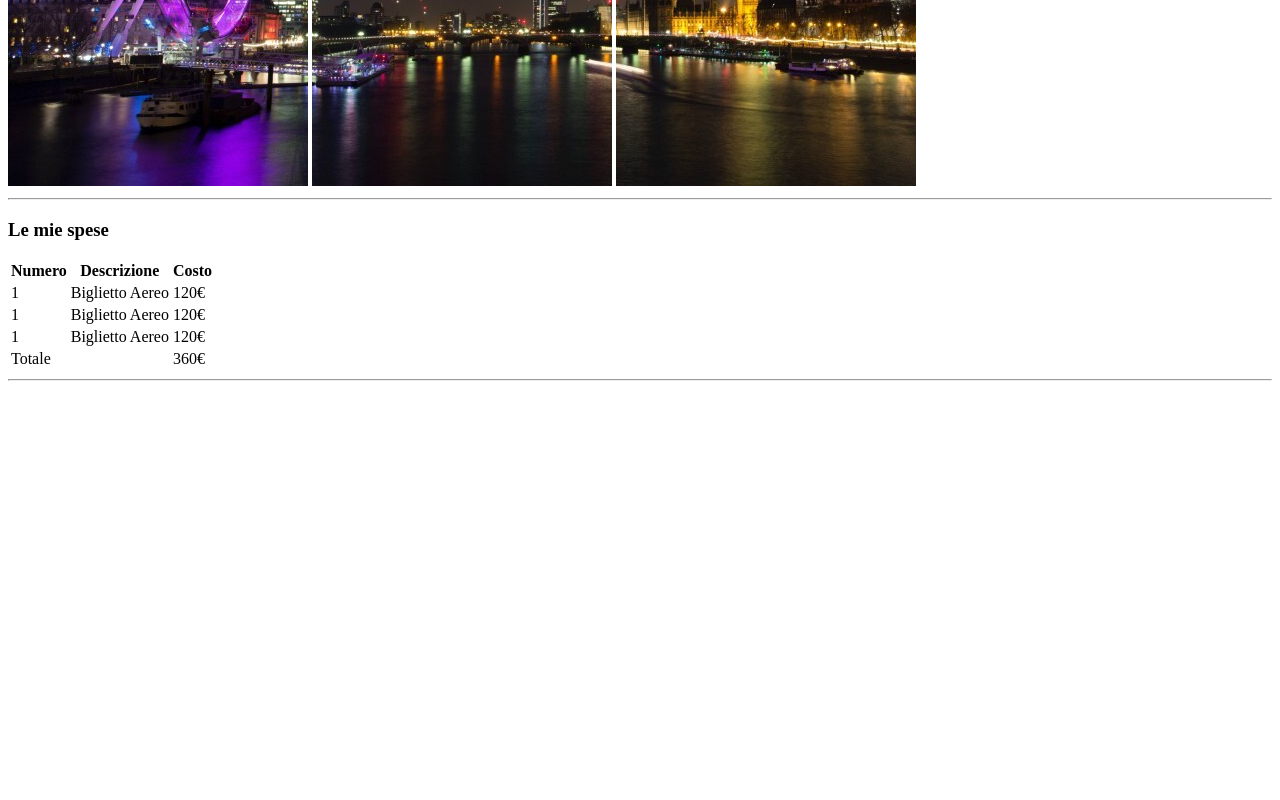
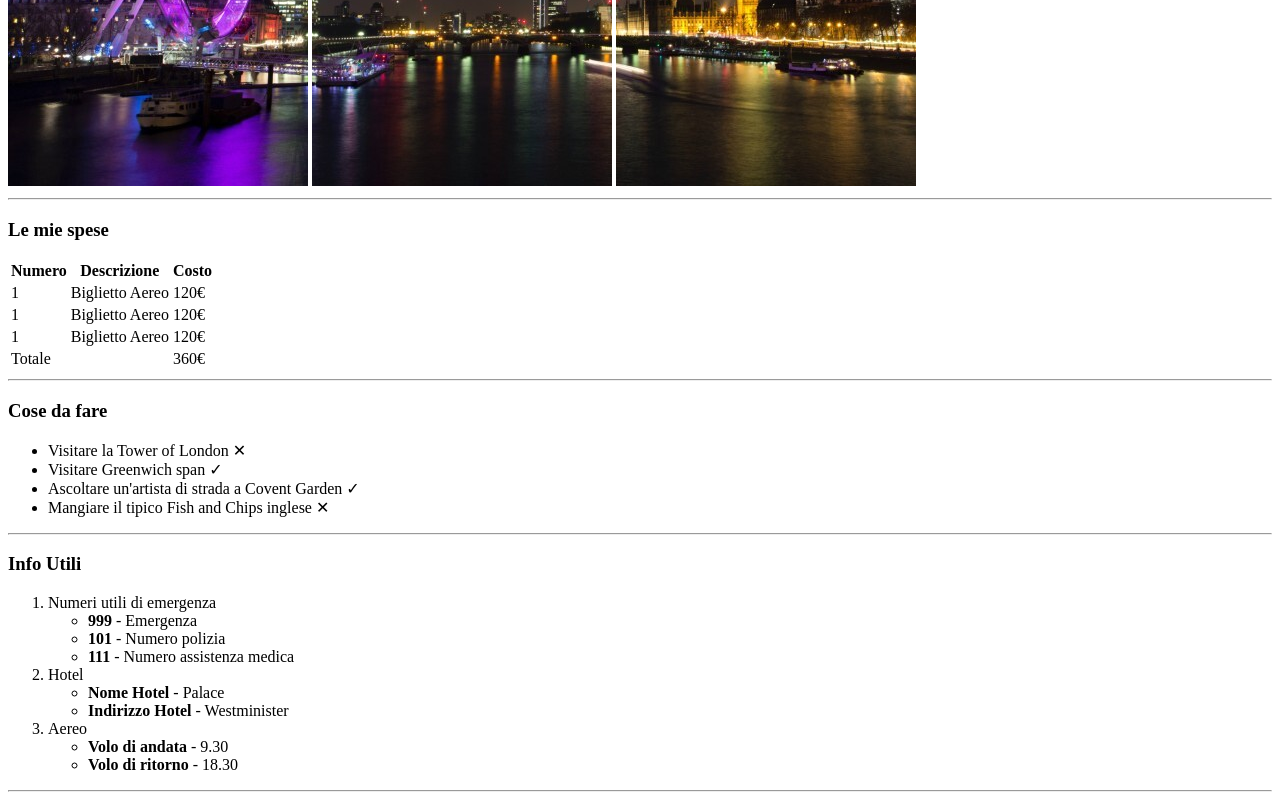
Before and after one commit to kapolandia/html-london-trip, a plain HTML site: page index.html in a window 1280 px wide. Shown: the part 481-1281 px from the top of the page. Before the commit the page ends 870 px from the top, so only its background shows below. Drawn offline with Linux system fonts and the light colour scheme.

Commit message:
feat: add utility

```diff
--- a/index.html
+++ b/index.html
@@ -53,6 +53,48 @@
 
             <hr>
 
+            <section>
+                <h3>Cose da fare</h3>
+                <ul>
+                    <li>Visitare la Tower of London &#10005;</li>
+                    <li>Visitare Greenwich span &#10003</li>
+                    <li>Ascoltare un'artista di strada a Covent Garden &#10003</li>
+                    <li>Mangiare il tipico Fish and Chips inglese &#10005;</li>
+                </ul>
+            </section>
+
+            <hr>
+
+            <section>
+                <h3>Info Utili</h3>
+                <ol>
+                    <li>
+                        Numeri utili di emergenza
+                        <ul>
+                            <li><strong>999</strong> - Emergenza</li>
+                            <li><strong>101</strong> - Numero polizia</li>
+                            <li><strong>111</strong> - Numero assistenza medica</li>
+                        </ul>
+                    </li>
+                    <li>
+                        Hotel
+                        <ul>
+                            <li><strong>Nome Hotel</strong> - Palace</li>
+                            <li><strong>Indirizzo Hotel</strong> - Westminister</li>
+                        </ul>
+                    </li>
+                    <li>
+                        Aereo
+                        <ul>
+                            <li><strong>Volo di andata</strong> - 9.30</li>
+                            <li><strong>Volo di ritorno</strong> - 18.30</li>
+                        </ul>
+                    </li>
+                </ol>
+            </section>
+
+            <hr>
+
         </main>
     </body>
 </html>
```
